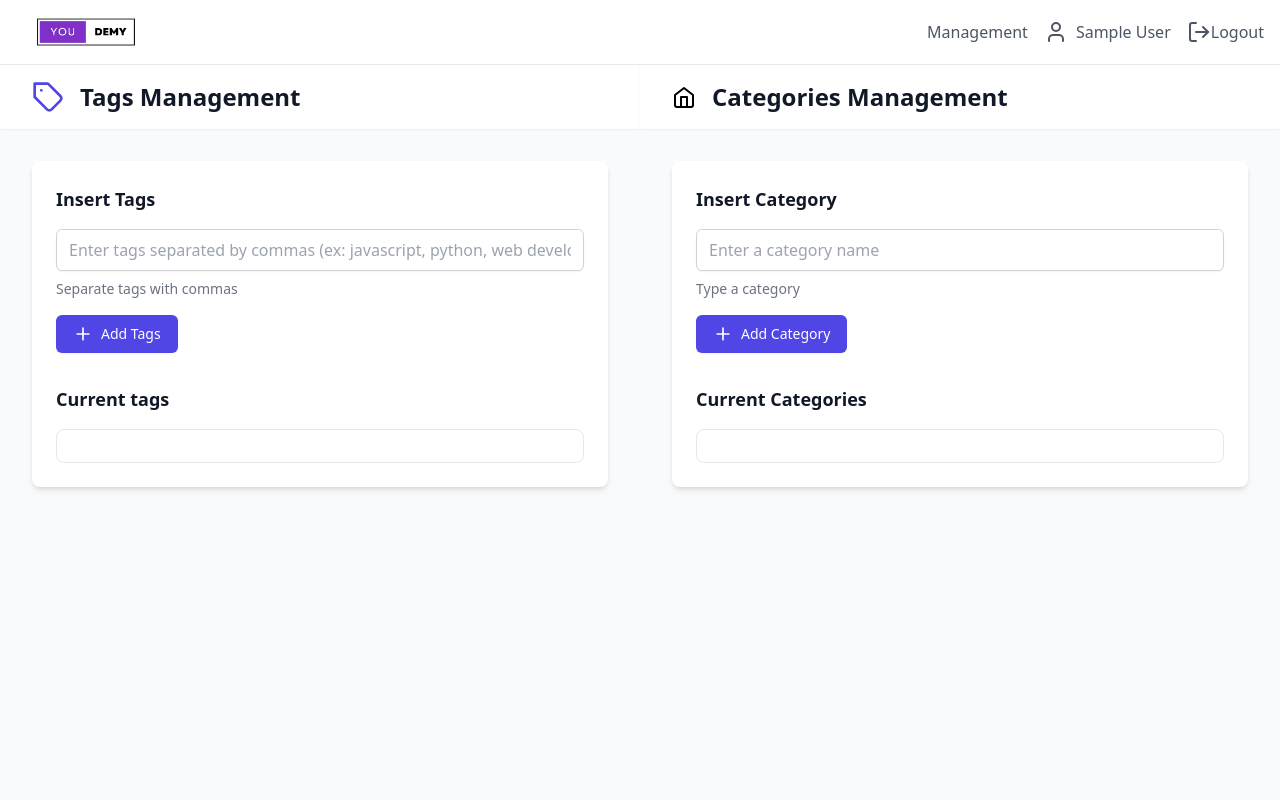
After one commit to anasHammaoui/Youdemy-fullStack, a PHP site: template app/views/admin/tagsCats.php in a window 1280 px wide. The commit adds this page. Run offline with PHP 8.4, Linux system fonts and the light colour scheme; the template is opened without the code that fills it, so the values that code supplies are empty; the visitor is signed in with stand-in values (Sample User, id 1); some libraries are stand-ins or nearby versions.

Commit message:
YP-25 complete adding and deleting and showing categories

```diff
--- a/app/controllers/teacherCont.php
+++ b/app/controllers/teacherCont.php
@@ -1,5 +1,5 @@
 <?php
-    class teacherCont extends BaseController{
+    class teacherCont extends authController{
         private $teacherModel;
         public function __construct(){
             $this -> teacherModel = new teacher();
--- /dev/null
+++ b/app/views/admin/tagsCats.php
@@ -0,0 +1,137 @@
+<!DOCTYPE html>
+<html lang="fr">
+<head>
+    <meta charset="UTF-8">
+    <meta name="viewport" content="width=device-width, initial-scale=1.0">
+    <title>Youdemy - Admin Tags</title>
+    <script src="https://cdn.tailwindcss.com"></script>
+</head>
+<body class="bg-gray-50 min-h-screen">
+     <!-- navbar -->
+     <?php
+        include_once __dir__ ."/../partials/profileNav.php";
+    ?>
+
+    <div class="flex flex-col md:flex-row">
+        <!-- tags part -->
+        <div class="tagsPart w-full">
+            <!-- Header -->
+    <header class="bg-white shadow-sm">
+        <div class="max-w-7xl mx-auto px-4 sm:px-6 lg:px-8 py-4">
+            <div class="flex items-center space-x-4">
+                <svg xmlns="http://www.w3.org/2000/svg" class="h-8 w-8 text-indigo-600" width="24" height="24" viewBox="0 0 24 24" fill="none" stroke="currentColor" stroke-width="2" stroke-linecap="round" stroke-linejoin="round"><path d="M12 2H2v10l9.29 9.29c.94.94 2.48.94 3.42 0l6.58-6.58c.94-.94.94-2.48 0-3.42L12 2Z"/><path d="M7 7h.01"/></svg>
+                <h1 class="text-2xl font-bold text-gray-900">Tags Management</h1>
+            </div>
+        </div>
+    </header>
+
+    <!-- Main Content -->
+    <main class="max-w-7xl mx-auto px-4 sm:px-6 lg:px-8 py-8">
+        <div class="bg-white rounded-lg shadow-md p-6">
+            <!-- Bulk Tags Input Section -->
+            <div class="mb-8">
+                <h2 class="text-lg font-semibold text-gray-900 mb-4">Insert Tags</h2>
+                <form class="space-y-4" action="addTags" method="get">
+                    <div>
+                        <input type="text"
+                        name="tags"
+                            rows="4"
+                            placeholder="Enter tags separated by commas (ex: javascript, python, web development)"
+                            class="w-full px-3 py-2 border border-gray-300 rounded-md shadow-sm focus:ring-indigo-500 focus:border-indigo-500 placeholder-gray-400"
+                        >
+                        <p class="mt-2 text-sm text-gray-500">Separate tags with commas</p>
+                    </div>
+                    <button
+                    name="addTags"
+                        type="submit"
+                        class="inline-flex items-center px-4 py-2 border border-transparent rounded-md shadow-sm text-sm font-medium text-white bg-indigo-600 hover:bg-indigo-700 focus:outline-none focus:ring-2 focus:ring-offset-2 focus:ring-indigo-500"
+                    >
+                        <svg xmlns="http://www.w3.org/2000/svg" class="h-5 w-5 mr-2" viewBox="0 0 24 24" fill="none" stroke="currentColor" stroke-width="2" stroke-linecap="round" stroke-linejoin="round"><path d="M5 12h14"/><path d="M12 5v14"/></svg>
+                        Add Tags
+                    </button>
+                </form>
+            </div>
+
+            <!-- Current Tags Section -->
+            <div>
+                <h2 class="text-lg font-semibold text-gray-900 mb-4">Current tags</h2>
+                <div class="border border-gray-200 rounded-lg p-4">
+                    <div class="flex flex-wrap gap-2">
+                       <?php foreach ($tags as $tag): ?>
+                        <span class="inline-flex items-center px-3 py-1 rounded-full text-sm font-medium bg-indigo-100 text-indigo-800">
+                            <?=$tag["tag_name"]?>
+                            <a href="removeTag?id=<?=$tag["tag_id"]?>" class="ml-2 inline-flex text-indigo-600 hover:text-indigo-900">
+                                <svg xmlns="http://www.w3.org/2000/svg" class="h-4 w-4" viewBox="0 0 24 24" fill="none" stroke="currentColor" stroke-width="2" stroke-linecap="round" stroke-linejoin="round"><path d="M3 6h18"/><path d="M19 6v14c0 1-1 2-2 2H7c-1 0-2-1-2-2V6"/><path d="M8 6V4c0-1 1-2 2-2h4c1 0 2 1 2 2v2"/></svg>
+                            </a>
+                        </span>
+                     <?php endforeach ;  ?>
+                    </div>
+                </div>
+            </div>
+        </div>
+    </main>
+        </div>
+        <!-- category part -->
+        <div class="categoryPart w-full">
+            <!-- Header -->
+    <header class="bg-white shadow-sm">
+        <div class="max-w-7xl mx-auto px-4 sm:px-6 lg:px-8 py-4">
+            <div class="flex items-center space-x-4">
+            <svg xmlns="http://www.w3.org/2000/svg" fill="none" viewBox="0 0 24 24" stroke="currentColor" width="24" height="24">
+  <path stroke-linecap="round" stroke-linejoin="round" stroke-width="2" d="M3 10l9-7 9 7v10a2 2 0 01-2 2H5a2 2 0 01-2-2V10z" />
+  <path stroke-linecap="round" stroke-linejoin="round" stroke-width="2" d="M9 21V12h6v9" />
+</svg>
+                <h1 class="text-2xl font-bold text-gray-900">Categories Management</h1>
+            </div>
+        </div>
+    </header>
+
+    <!-- Main Content -->
+    <main class="max-w-7xl mx-auto px-4 sm:px-6 lg:px-8 py-8">
+        <div class="bg-white rounded-lg shadow-md p-6">
+            <!-- Bulk Tags Input Section -->
+            <div class="mb-8">
+                <h2 class="text-lg font-semibold text-gray-900 mb-4">Insert Category</h2>
+                <form class="space-y-4" action="addCat" method="get">
+                    <div>
+                        <input  type="text"
+                        name="add-category"
+                            rows="4"
+                            placeholder="Enter a category name"
+                            class="w-full px-3 py-2 border border-gray-300 rounded-md shadow-sm focus:ring-indigo-500 focus:border-indigo-500 placeholder-gray-400"
+                        >
+                        <p class="mt-2 text-sm text-gray-500">Type a category</p>
+                    </div>
+                    <button
+                    name="addCat"
+                        type="submit"
+                        class="inline-flex items-center px-4 py-2 border border-transparent rounded-md shadow-sm text-sm font-medium text-white bg-indigo-600 hover:bg-indigo-700 focus:outline-none focus:ring-2 focus:ring-offset-2 focus:ring-indigo-500"
+                    >
+                        <svg xmlns="http://www.w3.org/2000/svg" class="h-5 w-5 mr-2" viewBox="0 0 24 24" fill="none" stroke="currentColor" stroke-width="2" stroke-linecap="round" stroke-linejoin="round"><path d="M5 12h14"/><path d="M12 5v14"/></svg>
+                        Add Category
+                    </button>
+                </form>
+            </div>
+
+            <!-- Current categories Section -->
+            <div>
+                <h2 class="text-lg font-semibold text-gray-900 mb-4">Current Categories</h2>
+                <div class="border border-gray-200 rounded-lg p-4">
+                    <div class="flex flex-wrap gap-2">
+                       <?php foreach ($categories as $cat): ?>
+                        <span class="inline-flex items-center px-3 py-1 rounded-full text-sm font-medium bg-indigo-100 text-indigo-800">
+                            <?=$cat["category_name"]?>
+                            <a href="removeCat?id=<?=$cat["category_id"]?>" class="ml-2 inline-flex text-indigo-600 hover:text-indigo-900">
+                                <svg xmlns="http://www.w3.org/2000/svg" class="h-4 w-4" viewBox="0 0 24 24" fill="none" stroke="currentColor" stroke-width="2" stroke-linecap="round" stroke-linejoin="round"><path d="M3 6h18"/><path d="M19 6v14c0 1-1 2-2 2H7c-1 0-2-1-2-2V6"/><path d="M8 6V4c0-1 1-2 2-2h4c1 0 2 1 2 2v2"/></svg>
+                            </a>
+                        </span>
+                     <?php endforeach ;  ?>
+                    </div>
+                </div>
+            </div>
+        </div>
+    </main>
+        </div>
+    </div>
+</body>
+</html>
--- a/app/views/partials/profileNav.php
+++ b/app/views/partials/profileNav.php
@@ -11,10 +11,10 @@
                <?php
                 if ($_SESSION["user_role"] === "teacher" || $_SESSION["user_role"] === "student"){?>
                      <div class="flex items-center space-x-4">
-                    <button class="flex items-center text-gray-600 hover:text-gray-900">
+                    <a href="/myLearning" class="flex items-center text-gray-600 hover:text-gray-900">
                         <svg xmlns="http://www.w3.org/2000/svg" class="h-6 w-6" viewBox="0 0 24 24" fill="none" stroke="currentColor" stroke-width="2" stroke-linecap="round" stroke-linejoin="round"><path d="M19 21v-2a4 4 0 0 0-4-4H9a4 4 0 0 0-4 4v2"/><circle cx="12" cy="7" r="4"/></svg>
                         <span class="ml-2"><?= $_SESSION["full_name"] ?></span>
-                    </button>
+                    </a>
 
                    <a href="logout" class="flex items-center text-gray-600 hover:text-gray-900">
                    <svg xmlns="http://www.w3.org/2000/svg" class="h-6 w-6" viewBox="0 0 24 24" fill="none" stroke="currentColor" stroke-width="2" stroke-linecap="round" stroke-linejoin="round">
@@ -26,11 +26,11 @@
                 </div>
                <?php } elseif ($_SESSION["user_role"] === "admin"){?>
                 <div class="flex items-center space-x-4">
-                   <a href="adminTags" class="flex items-center text-gray-600 hover:text-gray-900">Tags Management</a>
-                    <button class="flex items-center text-gray-600 hover:text-gray-900">
+                   <a href="tagsCats" class="flex items-center text-gray-600 hover:text-gray-900">Management</a>
+                    <a href="/admin" class="flex items-center text-gray-600 hover:text-gray-900">
                         <svg xmlns="http://www.w3.org/2000/svg" class="h-6 w-6" viewBox="0 0 24 24" fill="none" stroke="currentColor" stroke-width="2" stroke-linecap="round" stroke-linejoin="round"><path d="M19 21v-2a4 4 0 0 0-4-4H9a4 4 0 0 0-4 4v2"/><circle cx="12" cy="7" r="4"/></svg>
                         <span class="ml-2"><?= $_SESSION["full_name"] ?></span>
-                    </button>
+                    </a>
 
                    <a href="logout" class="flex items-center text-gray-600 hover:text-gray-900">
                    <svg xmlns="http://www.w3.org/2000/svg" class="h-6 w-6" viewBox="0 0 24 24" fill="none" stroke="currentColor" stroke-width="2" stroke-linecap="round" stroke-linejoin="round">
--- a/public/index.php
+++ b/public/index.php
@@ -38,8 +38,10 @@ Route::get('/declineStudent',[teacherCont::class,'declineEnroll']);
 Route::get('/admin',[adminCont::class,'dashboard']);
 Route::get('/teacherRequests',[adminCont::class,'teachersRequests']);
 Route::get('/status',[adminCont::class,'teachersStatus']);
-Route::get('/adminTags',[adminCont::class,'showTags']);
+Route::get('/tagsCats',[adminCont::class,'showCatsTags']);
 Route::get('/removeTag',[adminCont::class,'deleteTag']);
 Route::get('/addTags',[adminCont::class,'addTags']);
+Route::get('/addCat',[adminCont::class,'addCategories']);
+Route::get('/removeCat',[adminCont::class,'deleteCat']);
 // Dispatch the request
 $router->dispatch($_SERVER['REQUEST_URI'], $_SERVER['REQUEST_METHOD']);
```
Also changed, not shown: app/controllers/adminCont.php (+37 -12 lines), app/controllers/studentCont.php (+8 -2 lines), app/models/admin.php (+21 -0 lines), app/views/admin/adminTags.php (deleted, +0 -71 lines), 1 other file.
